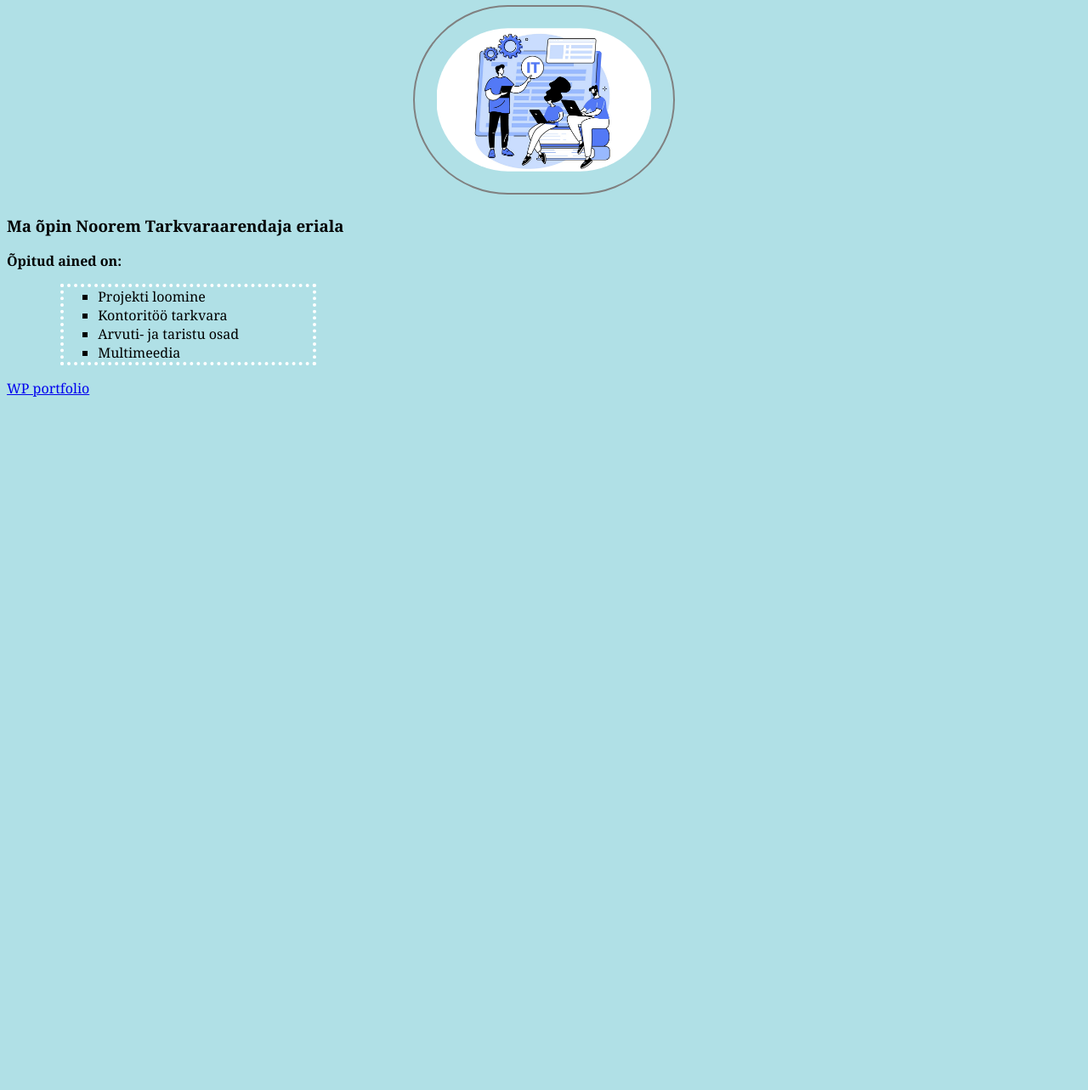
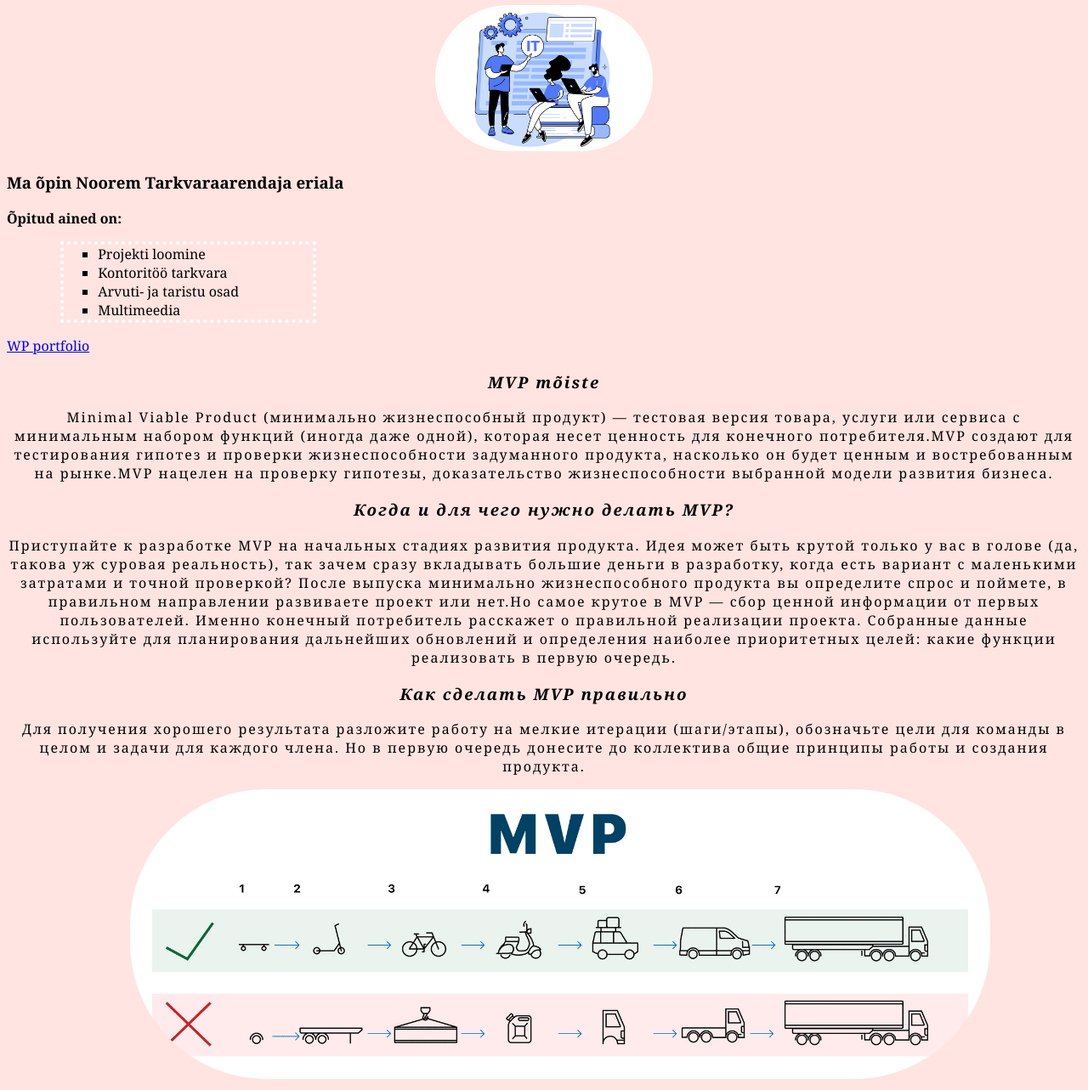
Before and after one commit to AnastassiaKostjuk/AnastassiaWebStorm, a plain HTML site: page index.html in a window 1280 px wide. Shown: the part 80-1363 px from the top of the page at 85% size. Before the commit the page ends 800 px from the top, so only its background shows below. Drawn offline with Linux system fonts and the light colour scheme.

Commit message:
html file modified

```diff
--- a/index.html
+++ b/index.html
@@ -9,7 +9,7 @@
 <body>
 <h1>Anastassia Git koduleht</h1>
 <!--pilt-->
-<div><img src="itpicture.jpg" alt="Minu pilt"></div>
+<div><img src="itpicture.jpg" alt="Minu pilt" id="pilt1"></div>
 <h3>Ma õpin Noorem Tarkvaraarendaja eriala</h3>
 <strong>Õpitud ained on:</strong>
 <ul>
@@ -20,5 +20,37 @@
 </ul>
 <!--link e-portfoliosse-->
 <a href="https://anastassiakostjuk24.thkit.ee/wp/" target="_blank"> WP portfolio</a>
+
+<div id="issue1">
+<h3><i>MVP mõiste</i></h3>
+
+<p>Minimal Viable Product (минимально жизнеспособный продукт) — тестовая версия товара,
+        услуги или сервиса с минимальным набором функций (иногда даже одной), которая несет
+        ценность для конечного потребителя.MVP создают для тестирования гипотез и проверки
+        жизнеспособности задуманного продукта, насколько он будет ценным и востребованным на
+        рынке.MVP нацелен на проверку гипотезы, доказательство жизнеспособности выбранной
+        модели развития бизнеса.</p>
+
+<h3><i>Когда и для чего нужно делать MVP?</i></h3>
+
+<p>Приступайте к разработке MVP на начальных стадиях развития продукта. Идея может быть
+        крутой только у вас в голове (да, такова уж суровая реальность), так зачем сразу
+        вкладывать большие деньги в разработку, когда есть вариант с маленькими затратами и
+        точной проверкой? После выпуска минимально жизнеспособного продукта вы определите
+        спрос и поймете, в правильном направлении развиваете проект или нет.Но самое крутое в
+        MVP — сбор ценной информации от первых пользователей. Именно конечный потребитель
+        расскажет о правильной реализации проекта. Собранные данные используйте для
+        планирования дальнейших обновлений и определения наиболее приоритетных целей: какие
+        функции реализовать в первую очередь.</p>
+
+<h3><i>Как сделать MVP правильно</i></h3>
+
+<p>Для получения хорошего результата разложите работу на мелкие итерации (шаги/этапы),
+        обозначьте цели для команды в целом и задачи для каждого члена. Но в первую очередь
+        донесите до коллектива общие принципы работы и создания продукта.</p>
+</div>
+
+<div><img src="mvp.png" alt="MVP pilt" id="pilt2"></div>
+
 </body>
 </html>
--- a/minuStyle.css
+++ b/minuStyle.css
@@ -1,12 +1,16 @@
 div{
     text-align: center;
 }
-img{
-    border: 2px solid grey;
+#pilt1{
+    border: 2px solid;
+    border-radius: 100px;
+    border-color: white;
+    width: 20%;
+}
+#pilt2{
+    width: 80%;
+    margin-left: 3%;
     border-radius: 160px;
-    width: 20%;
-    padding: 2%;
-    text-align: center;
 }
 h1{
     font-family: Georgia, Times, serif;
@@ -17,7 +21,7 @@ h1{
 }
 body{
     font-family: Georgia, Times, serif;
-    background-color: powderblue;
+    background-color: mistyrose;
 }
 ul{
     list-style-type: square;
@@ -25,3 +29,8 @@ ul{
     border: 3pt dotted white;
     width: 20%;
 }
+#issue1{
+    font-family: Georgia, Times, serif;
+    letter-spacing: 2px;
+    text-align: center;
+}
```
Also changed, not shown: mvp.png (added).
